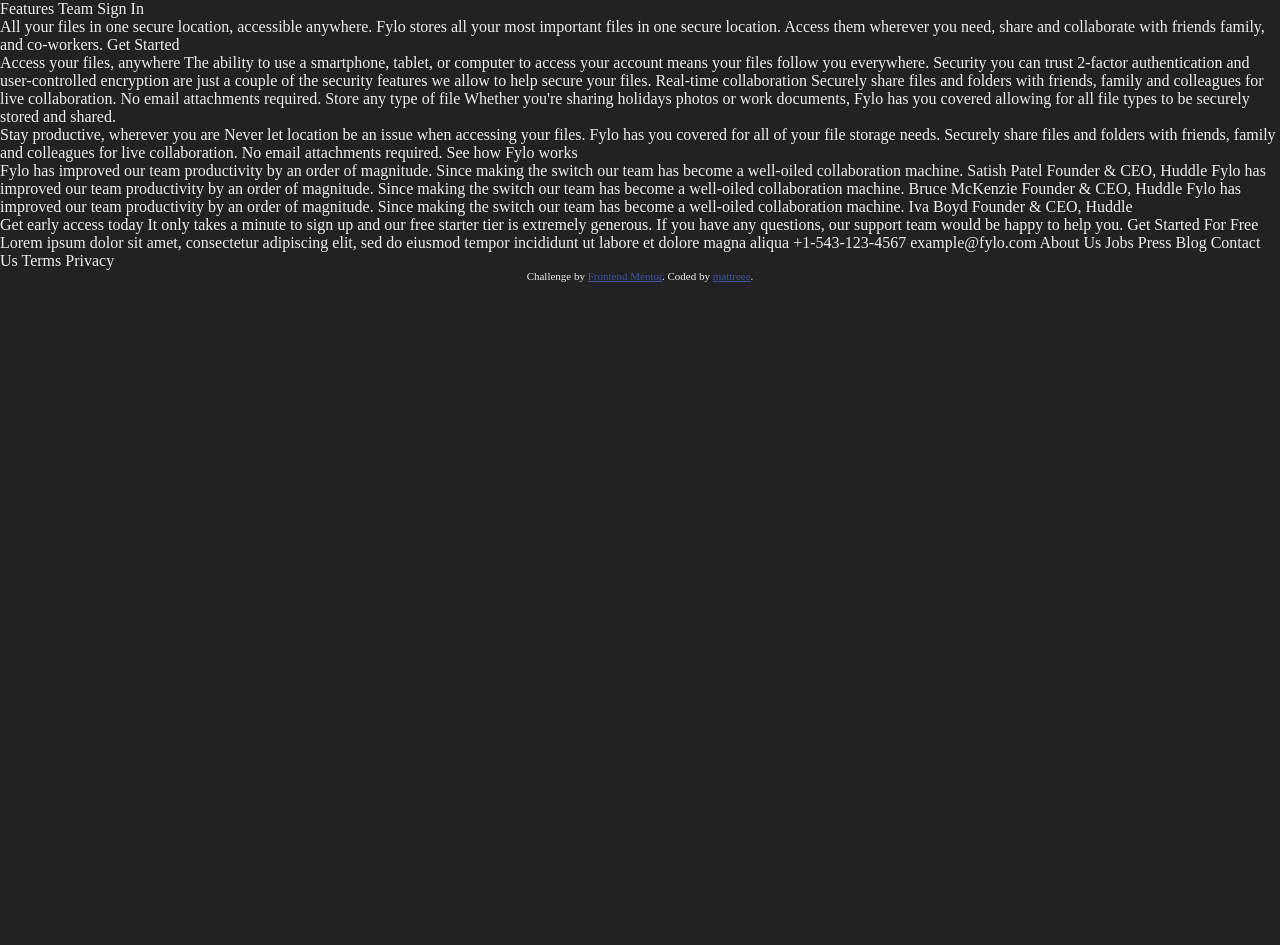
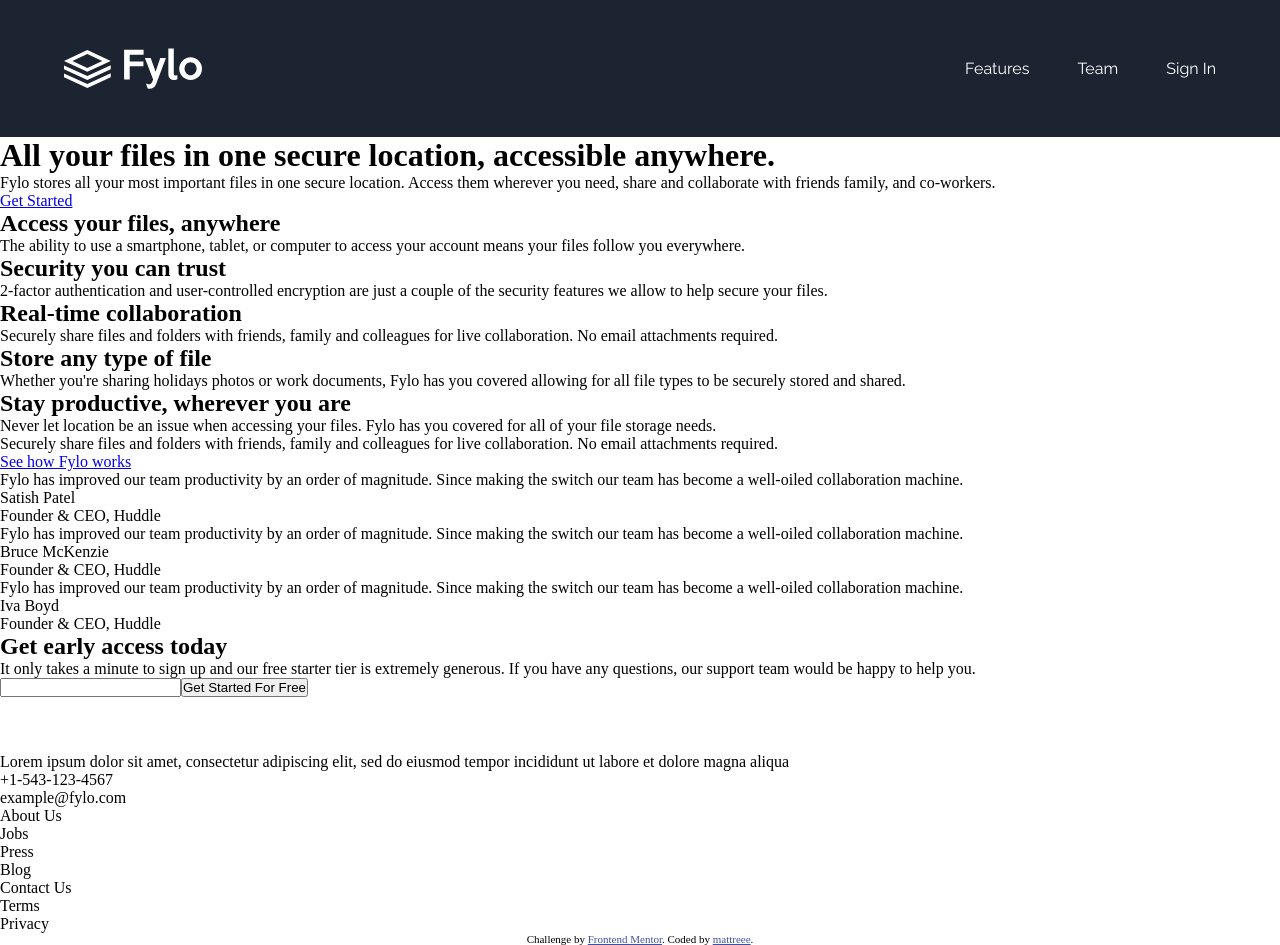
Before and after one commit to mattreee/fyle-dark-theme-landing-page-frontend-mentor, a React (Create React App) app: page / in a window 1280 px wide. Before the commit the page ends 800 px from the top, so only its background shows below. Built offline with nearby package versions, Linux system fonts and the light colour scheme.

Commit message:
nav finished

```diff
--- a/src/component/BodyContent.js
+++ b/src/component/BodyContent.js
@@ -2,9 +2,9 @@
 
 const BodyContent = ({ children }) => {
   return (
-    <div>
+    <section className='body-content'>
       {children}
-    </div>
+    </section>
   )
 }
 
--- a/src/component/Features.js
+++ b/src/component/Features.js
@@ -2,27 +2,27 @@
 
 const Features = () => {
   return (
-    <div>
-      Access your files, anywhere
+    <section className='features'>
+      <div className='features__feature'>
+        <h2 className='features__title'>Access your files, anywhere</h2>
+        <p className='features__desc'>The ability to use a smartphone, tablet, or computer to access your account means your files follow you everywhere.</p>
+      </div>
 
-      The ability to use a smartphone, tablet, or computer to access your account means your
-      files follow you everywhere.
+      <div className='features__feature'>
+        <h2 className='features__title'>Security you can trust</h2>
+        <p className='features__desc'>2-factor authentication and user-controlled encryption are just a couple of the security features we allow to help secure your files.</p>
+      </div>
 
-      Security you can trust
+      <div className='features__feature'>
+        <h2 className='features__title'>Real-time collaboration</h2>
+        <p className='features__desc'>Securely share files and folders with friends, family and colleagues for live collaboration. No email attachments required.</p>
+      </div>
 
-      2-factor authentication and user-controlled encryption are just a couple of the security
-      features we allow to help secure your files.
-
-      Real-time collaboration
-
-      Securely share files and folders with friends, family and colleagues for live collaboration.
-      No email attachments required.
-
-      Store any type of file
-
-      Whether you're sharing holidays photos or work documents, Fylo has you covered allowing for all
-      file types to be securely stored and shared.
-    </div>
+      <div className='features__feature'>
+        <h2 className='features__title'>Store any type of file</h2>
+        <p className='features__desc'>Whether you're sharing holidays photos or work documents, Fylo has you covered allowing for all file types to be securely stored and shared.</p>
+      </div>
+    </section>
   )
 }
 
--- a/src/component/Footer.js
+++ b/src/component/Footer.js
@@ -1,23 +1,31 @@
 import React from 'react'
+import Logo from '../images/logo.svg';
 
 const Footer = () => {
   return (
-    <div>
-      Lorem ipsum dolor sit amet, consectetur adipiscing elit, sed do eiusmod tempor incididunt ut labore et
-      dolore magna aliqua
+    <footer>
+      <img src={Logo} alt='' />
 
-      +1-543-123-4567
-      example@fylo.com
+      <p>Lorem ipsum dolor sit amet, consectetur adipiscing elit, sed do eiusmod tempor incididunt ut labore et dolore magna aliqua</p>
 
-      About Us
-      Jobs
-      Press
-      Blog
+      <div>
+        <p>+1-543-123-4567</p>
+        <p>example@fylo.com</p>
+      </div>
 
-      Contact Us
-      Terms
-      Privacy
-    </div>
+      <ul>
+        <li>About Us</li>
+        <li>Jobs</li>
+        <li>Press</li>
+        <li>Blog</li>
+      </ul>
+
+      <ul>
+        <li>Contact Us</li>
+        <li>Terms</li>
+        <li>Privacy</li>
+      </ul>
+    </footer>
   )
 }
 
--- a/src/component/Header.js
+++ b/src/component/Header.js
@@ -1,6 +1,6 @@
 const Header = ({ children }) => {
   return (
-    <header>
+    <header className="header">
       {children}
     </header>
   )
--- a/src/component/Hero.js
+++ b/src/component/Hero.js
@@ -1,16 +1,20 @@
-import React from 'react'
+/* eslint-disable jsx-a11y/anchor-is-valid */
+import React from "react";
 
 const Hero = () => {
   return (
-    <div>
-      All your files in one secure location, accessible anywhere.
+    <div className="hero">
+      <h1 className="hero__title">All your files in one secure location, accessible anywhere.</h1>
 
-      Fylo stores all your most important files in one secure location. Access them wherever
-      you need, share and collaborate with friends family, and co-workers.
+      <p className="hero__desc">
+        Fylo stores all your most important files in one secure location. Access
+        them wherever you need, share and collaborate with friends family, and
+        co-workers.
+      </p>
 
-      Get Started
+      <a className="hero__cta" href="#">Get Started</a>
     </div>
-  )
-}
+  );
+};
 
-export default Hero
+export default Hero;
--- a/src/component/More.js
+++ b/src/component/More.js
@@ -1,19 +1,24 @@
-import React from 'react'
+/* eslint-disable jsx-a11y/anchor-is-valid */
+import React from "react";
 
 const More = () => {
   return (
-    <div>
-      Stay productive, wherever you are
+    <section className="more">
+      <h2 className="more__title">Stay productive, wherever you are</h2>
 
-      Never let location be an issue when accessing your files. Fylo has you covered for all of your file
-      storage needs.
+      <p className="more__desc">
+        Never let location be an issue when accessing your files. Fylo has you
+        covered for all of your file storage needs.
+      </p>
 
-      Securely share files and folders with friends, family and colleagues for live collaboration. No email
-      attachments required.
+      <p className="more__desc">
+        Securely share files and folders with friends, family and colleagues for
+        live collaboration. No email attachments required.
+      </p>
 
-      See how Fylo works
-    </div>
-  )
-}
+      <a href="#">See how Fylo works</a>
+    </section>
+  );
+};
 
-export default More
+export default More;
--- a/src/component/Nav.js
+++ b/src/component/Nav.js
@@ -1,13 +1,30 @@
-import React from 'react';
+/* eslint-disable jsx-a11y/anchor-is-valid */
+import React from "react";
+import Logo from "../images/logo.svg";
 
 const Nav = () => {
-  return (
-    <nav>
-      Features
-      Team
-      Sign In
-    </nav>
-  )
-}
+	return (
+		<nav className="nav">
+			<img className="nav__logo" src={Logo} alt="" />
+			<ul className="nav__ul">
+				<li className="nav__item">
+					<a className="nav__link" href="#">
+						Features
+					</a>
+				</li>
+				<li className="nav__item">
+					<a className="nav__link" href="#">
+						Team
+					</a>
+				</li>
+				<li className="nav__item">
+					<a className="nav__link" href="#">
+						Sign In
+					</a>
+				</li>
+			</ul>
+		</nav>
+	);
+};
 
-export default Nav
+export default Nav;
--- a/src/component/Subscribe.js
+++ b/src/component/Subscribe.js
@@ -2,14 +2,14 @@
 
 const Subscribe = () => {
   return (
-    <div>
-      Get early access today
+    <section>
+      <h2>Get early access today</h2>
 
-      It only takes a minute to sign up and our free starter tier is extremely generous. If you have any
-      questions, our support team would be happy to help you.
+      <p>It only takes a minute to sign up and our free starter tier is extremely generous. If you have any questions, our support team would be happy to help you.</p>
 
-      Get Started For Free
-    </div>
+      <input type='text' />
+      <button>Get Started For Free</button>
+    </section>
   )
 }
 
--- a/src/component/Testimonies.js
+++ b/src/component/Testimonies.js
@@ -2,25 +2,25 @@
 
 const Testimonies = () => {
   return (
-    <div>
-      Fylo has improved our team productivity by an order of magnitude. Since making the switch our team has
-      become a well-oiled collaboration machine.
+    <section className='testimonies'>
+      <div className='testimonies__card'>
+        <p className='testimonies__desc'>Fylo has improved our team productivity by an order of magnitude. Since making the switch our team has become a well-oiled collaboration machine.</p>
+        <p className='testimonies__name'>Satish Patel</p>
+        <p className='testimonies__position'>Founder & CEO, Huddle</p>
+      </div>
 
-      Satish Patel
-      Founder & CEO, Huddle
+      <div className='testimonies__card'>
+        <p className='testimonies__desc'>Fylo has improved our team productivity by an order of magnitude. Since making the switch our team has become a well-oiled collaboration machine.</p>
+        <p className='testimonies__name'>Bruce McKenzie</p>
+        <p className='testimonies__position'>Founder & CEO, Huddle</p>
+      </div>
 
-      Fylo has improved our team productivity by an order of magnitude. Since making the switch our team has
-      become a well-oiled collaboration machine.
-
-      Bruce McKenzie
-      Founder & CEO, Huddle
-
-      Fylo has improved our team productivity by an order of magnitude. Since making the switch our team has
-      become a well-oiled collaboration machine.
-
-      Iva Boyd
-      Founder & CEO, Huddle
-    </div>
+      <div className='testimonies__card'>
+        <p className='testimonies__desc'>Fylo has improved our team productivity by an order of magnitude. Since making the switch our team has become a well-oiled collaboration machine.</p>
+        <p className='testimonies__name'>Iva Boyd</p>
+        <p className='testimonies__position'>Founder & CEO, Huddle</p>
+      </div>
+    </section>
   )
 }
 
--- a/src/css/main.css
+++ b/src/css/main.css
@@ -6,9 +6,36 @@
   padding: 0;
 }
 
-body {
-  background-color: #222;
-  color: #eee;
+.nav {
+  font-family: "Raleway", sans-serif;
+  background-color: #1c2431;
+  display: -webkit-box;
+  display: -ms-flexbox;
+  display: flex;
+  -webkit-box-align: center;
+      -ms-flex-align: center;
+          align-items: center;
+  -webkit-box-pack: justify;
+      -ms-flex-pack: justify;
+          justify-content: space-between;
+  padding: 3rem 4rem;
+}
+
+.nav__logo {
+  width: 12%;
+}
+
+.nav__ul {
+  display: -webkit-box;
+  display: -ms-flexbox;
+  display: flex;
+  gap: 3rem;
+  list-style: none;
+}
+
+.nav__link {
+  color: white;
+  text-decoration: none;
 }
 
 .attribution {
--- a/src/css/main.scss
+++ b/src/css/main.scss
@@ -34,9 +34,28 @@
 	padding: 0;
 }
 
-body {
-  background-color: #222;
-  color: #eee;
+.nav {
+	font-family: $ff-raleway;
+	background-color: $dark-blue-intro-email;
+	display: flex;
+	align-items: center;
+	justify-content: space-between;
+	padding: 3rem 4rem;
+
+	&__logo {
+		width: 12%;
+	}
+
+	&__ul {
+		display: flex;
+		gap: 3rem;
+		list-style: none;
+	}
+
+	&__link {
+		color: white;
+		text-decoration: none;
+	}
 }
 
 .attribution {
```
Also changed, not shown: 1 other file (tests, documents, lock files or other folders). Lines whose indentation alone changed are shown as unchanged.
